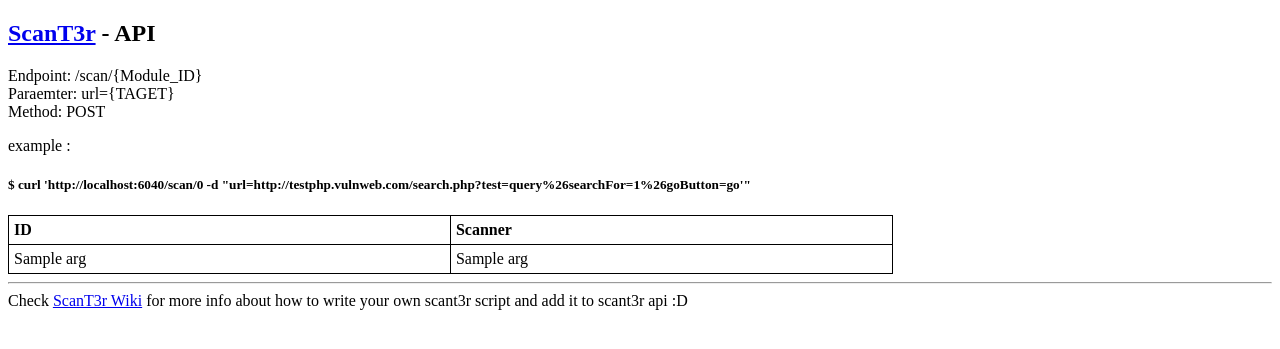
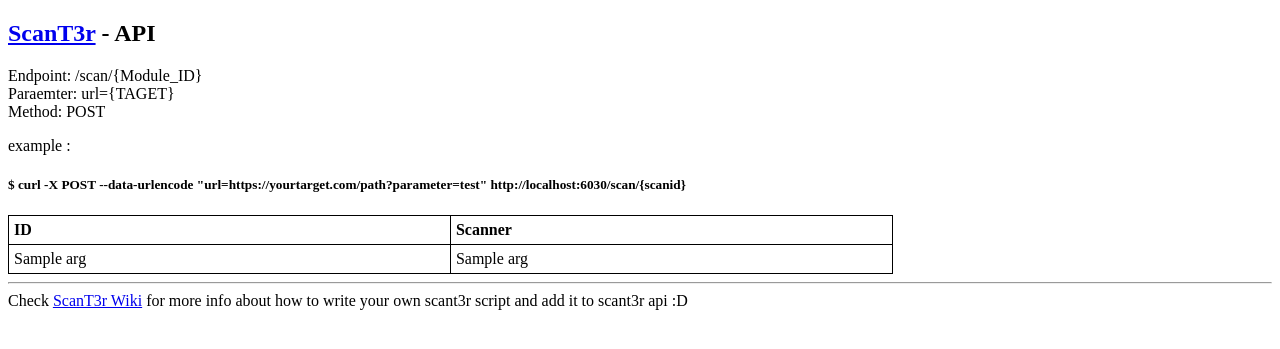
Before and after one commit to knassar702/scant3r, a Python web app: template core/api/templates/index.html in a window 1280 px wide. Shown: the top 349 px of the page. Run offline with Jinja, Linux system fonts and the light colour scheme; the template is opened without the code that fills it: most values are stand-ins (such as "Sample title", 1, 10 or a date in 2020).

Commit message:
Update index.html

```diff
--- a/core/api/templates/index.html
+++ b/core/api/templates/index.html
@@ -21,7 +21,7 @@ Paraemter: url={TAGET}<br>
 Method: POST<br>
 </p>
 
-example : <h5>$ curl 'http://localhost:6040/scan/0 -d "url=http://testphp.vulnweb.com/search.php?test=query%26searchFor=1%26goButton=go'"</h5>
+example : <h5>$ curl -X POST --data-urlencode "url=https://yourtarget.com/path?parameter=test" http://localhost:6030/scan/{scanid}</h5>
 
 <table style="width:70%">
   <tr>
```
